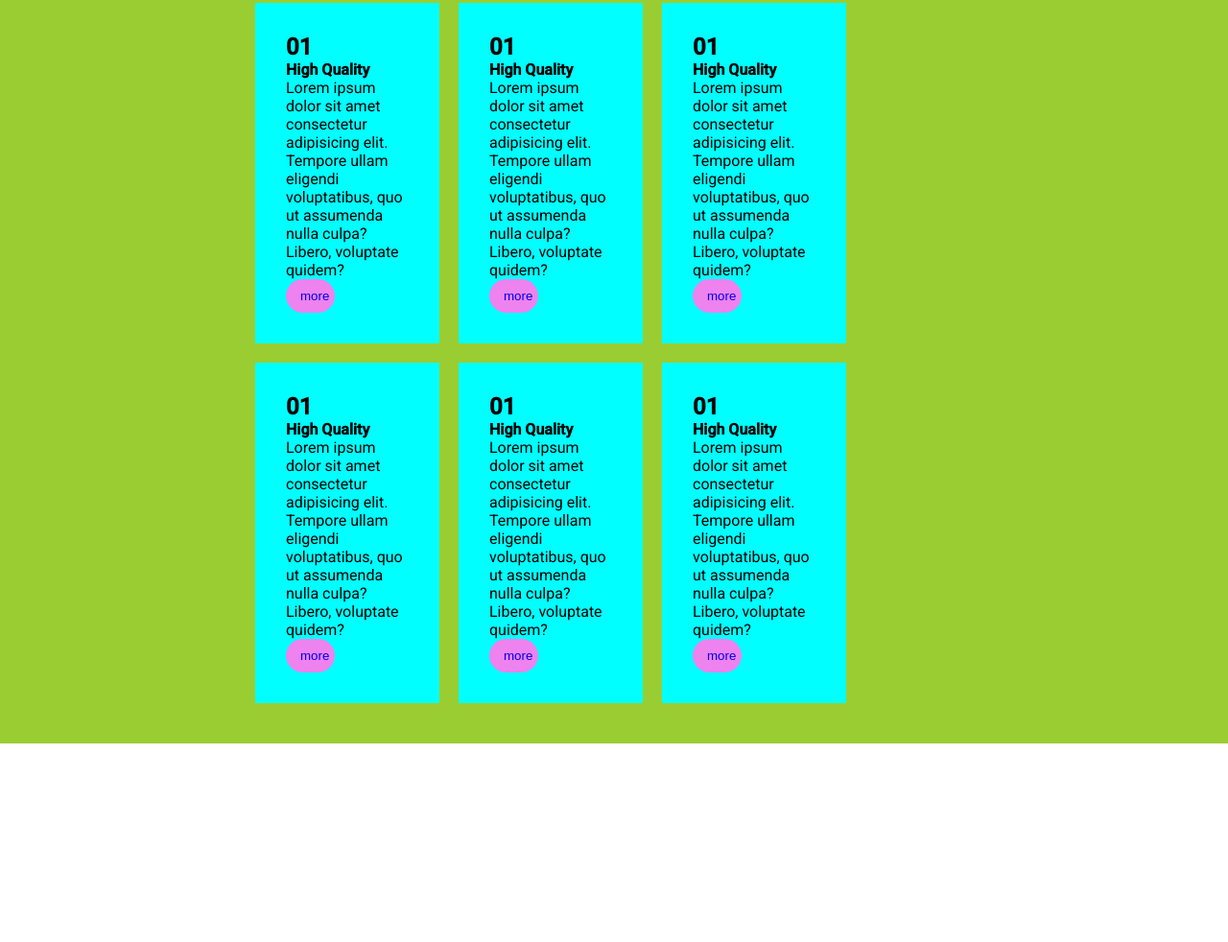
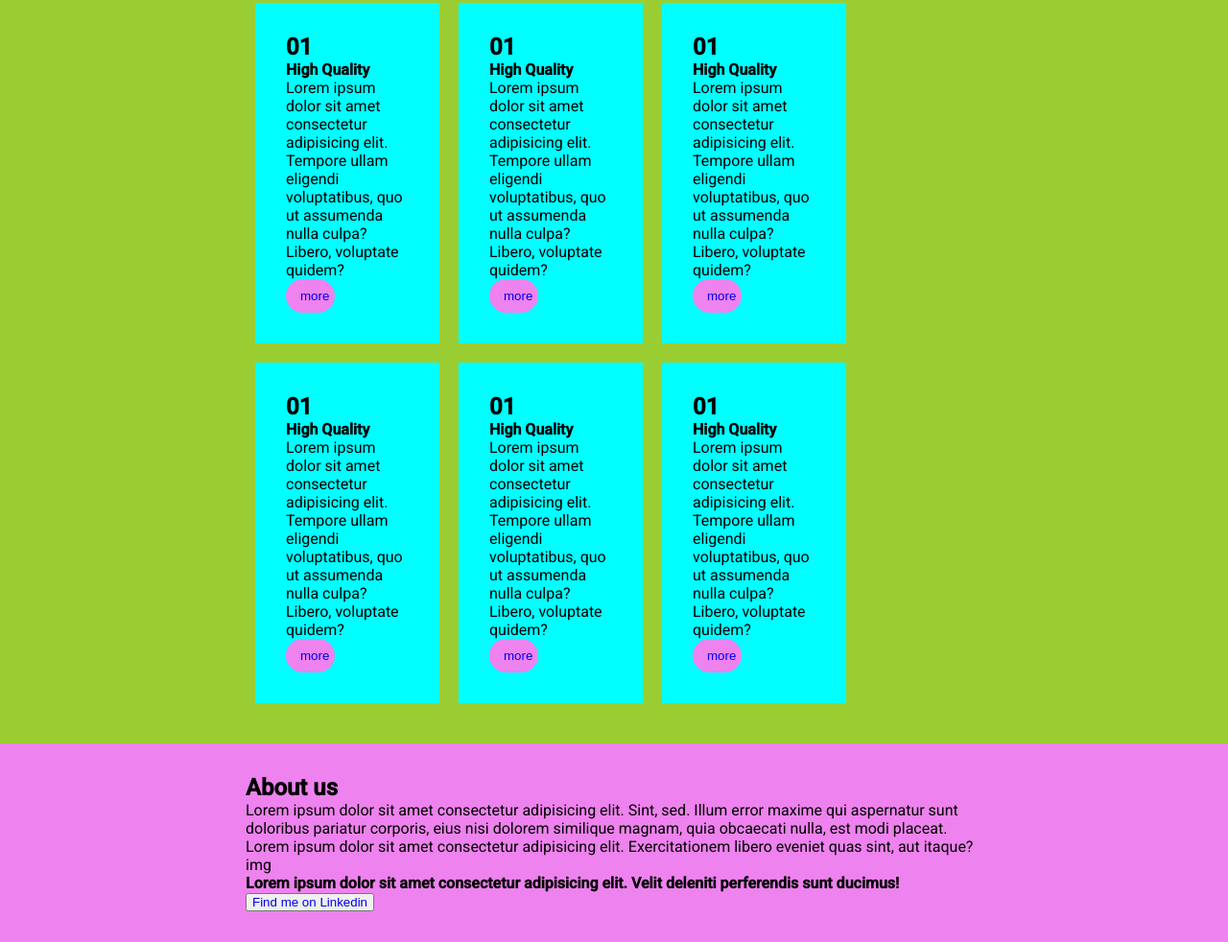
Before and after one commit to sarahelshark/htmlcss-responsive-layout, a plain HTML site: page index.html in a window 1280 px wide. Shown: the part 1222-2204 px from the top of the page at 96% size. Before the commit the page ends 1997 px from the top, so only its background shows below. Drawn offline with Linux system fonts and the light colour scheme.

Commit message:
feat add 5th section contents

```diff
--- a/index.html
+++ b/index.html
@@ -91,7 +91,6 @@
  </section>
  <!--end of 3rd section-->
 
-
  <section class="dark-container d-flex">
 
     <div class="row p-2">
@@ -150,8 +149,24 @@
 
     </div>
   </section>
-       <section></section>
+<!--end of 4th section-->
 
+  <section class="container d-flex">
+    <div class="about-us row p-2">
+        <div class="description">
+             <h2>About us</h2>
+
+             <p>Lorem ipsum dolor sit amet consectetur adipisicing elit. Sint, sed. Illum error maxime qui aspernatur sunt doloribus pariatur corporis, eius nisi dolorem similique magnam, quia obcaecati nulla, est modi placeat.</p>
+
+             <p>Lorem ipsum dolor sit amet consectetur adipisicing elit. Exercitationem libero eveniet quas sint, aut itaque?</p>
+        </div>
+        <div class="ceo">
+             <div class="photo">img</div>
+             <h4> Lorem ipsum dolor sit amet consectetur adipisicing elit. Velit deleniti perferendis sunt ducimus!</h4>
+             <button><a href="https://www.lipsum.com/" target="_blank">Find me on Linkedin</a></button>
+        </div>
+    </div>
+ </section>
     </main>
     <!-- /#site_main -->
 
```
